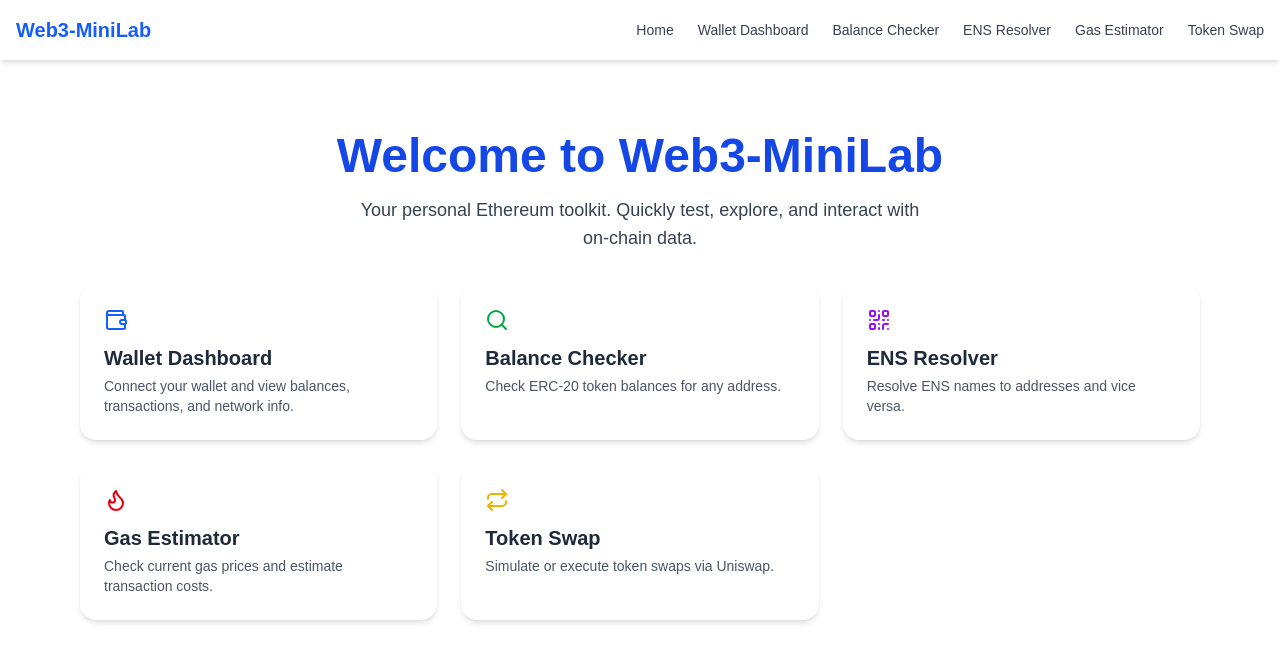
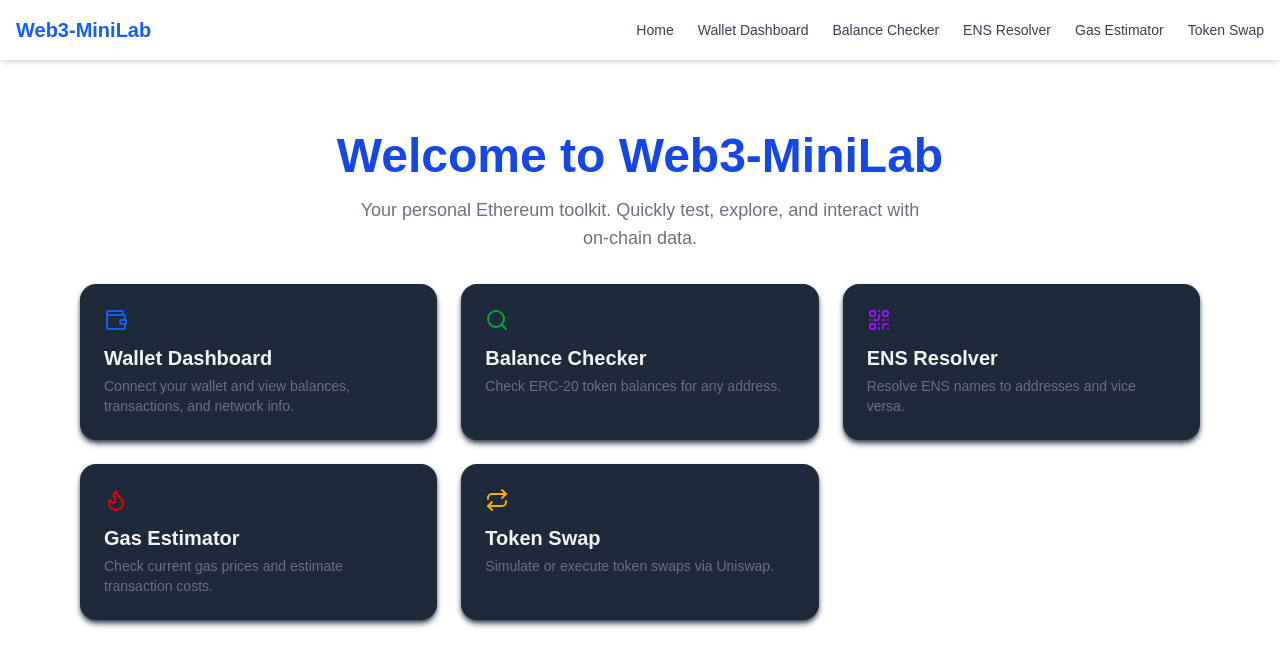
Before and after one commit to TotomisPanos/web3-minilab, a Next.js app: page / in a window 1280 px wide. Shown: the top 666 px of the page. Built offline with nearby package versions, Linux system fonts and the light colour scheme.

Commit message:
Style homepage

```diff
--- a/app/page.tsx
+++ b/app/page.tsx
@@ -7,7 +7,7 @@ export default function Home() {
     <div className="flex flex-col items-center justify-center text-center gap-8">
       <div className="mt-12">
         <h1 className="text-4xl md:text-5xl font-extrabold text-blue-700">Welcome to Web3-MiniLab</h1>
-        <p className="mt-4 text-lg text-gray-700 max-w-xl mx-auto">
+        <p className="mt-4 text-lg text-gray-500 max-w-xl mx-auto">
           Your personal Ethereum toolkit. Quickly test, explore, and interact with on-chain data.
         </p>
       </div>
--- a/components/home/ToolCard.tsx
+++ b/components/home/ToolCard.tsx
@@ -19,11 +19,11 @@ export default function ToolCard({
   return (
     <Link
       href={href}
-      className="flex flex-col items-start p-6 rounded-2xl shadow-md bg-white hover:shadow-xl transition-shadow"
+      className="flex flex-col items-start p-6 rounded-2xl shadow-md shadow-gray-700 bg-gray-800 hover:shadow-xl transition-shadow"
     >
       <div className="mb-3">{icon}</div>
-      <h2 className="text-xl font-semibold text-gray-800">{label}</h2>
-      <p className="mt-1 text-sm text-gray-600 text-left">{description}</p>
+      <h2 className="text-xl font-semibold text-gray-100">{label}</h2>
+      <p className="mt-1 text-sm text-gray-500 text-left">{description}</p>
     </Link>
   );
 }
```
